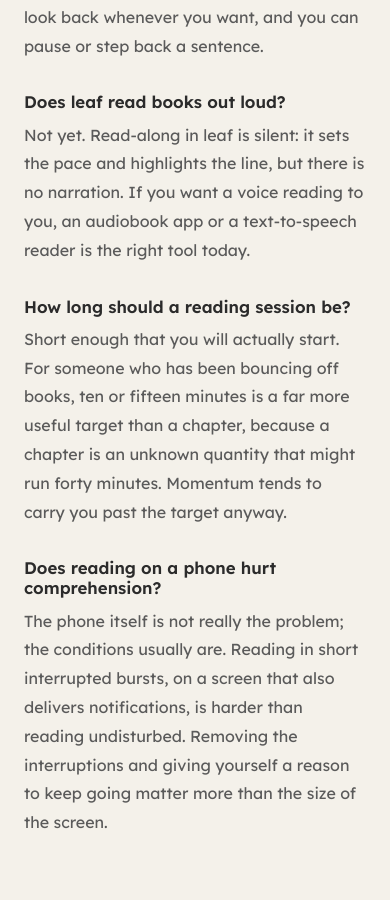
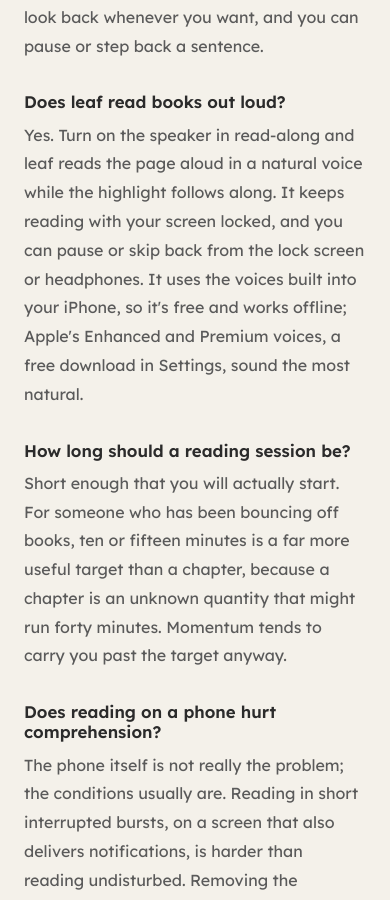
Before and after one commit to abejesri-stack/readleaf-site, a React (Vite) app: page /guides/how-to-focus-while-reading-on-iphone in a window 390 px wide. Shown: the part 6505-7405 px from the top of the page. Built offline with nearby package versions, Linux system fonts and the light colour scheme; no server answers.

Commit message:
Answer "Does leaf read books out loud?" for 1.6.0
The focus guide said narration didn't exist. 1.6.0 adds it: the voice in
read-along, lock-screen and headphone controls, built-in iPhone voices.
Release branch: merge when 1.6.0 is live.

```diff
--- a/scripts/postbuild.js
+++ b/scripts/postbuild.js
@@ -466,7 +466,7 @@ const howToFocusReadingIphoneStaticHtml = `<div id="root">
     <h3>Is read-along the same as speed reading?</h3>
     <p>No. Speed-reading apps usually flash one word at a time, replacing each word with the next, which removes your ability to glance back and tends to cost comprehension. Read-along in leaf never hides or replaces anything: the surrounding lines stay readable, and you can pause or step back a sentence.</p>
     <h3>Does leaf read books out loud?</h3>
-    <p>Not yet. Read-along in leaf is silent: it sets the pace and highlights the line, but there is no narration.</p>
+    <p>Yes. Turn on the speaker in read-along and leaf reads the page aloud in a natural voice while the highlight follows along. It keeps reading with your screen locked, and you can pause or skip back from the lock screen or headphones. It uses the voices built into your iPhone, so it&#39;s free and works offline; Apple&#39;s Enhanced and Premium voices, a free download in Settings, sound the most natural.</p>
     <h3>How long should a reading session be?</h3>
     <p>Short enough that you will actually start. Ten or fifteen minutes is a more useful target than a chapter, because a chapter is an unknown quantity.</p>
     <h2>Sources</h2>
--- a/src/pages/HowToFocusReadingIphonePage.jsx
+++ b/src/pages/HowToFocusReadingIphonePage.jsx
@@ -46,7 +46,7 @@ const faqItems = [
   },
   {
     q: 'Does leaf read books out loud?',
-    a: 'Not yet. Read-along in leaf is silent: it sets the pace and highlights the line, but there is no narration. If you want a voice reading to you, an audiobook app or a text-to-speech reader is the right tool today.',
+    a: "Yes. Turn on the speaker in read-along and leaf reads the page aloud in a natural voice while the highlight follows along. It keeps reading with your screen locked, and you can pause or skip back from the lock screen or headphones. It uses the voices built into your iPhone, so it's free and works offline; Apple's Enhanced and Premium voices, a free download in Settings, sound the most natural.",
   },
   {
     q: 'How long should a reading session be?',
```
